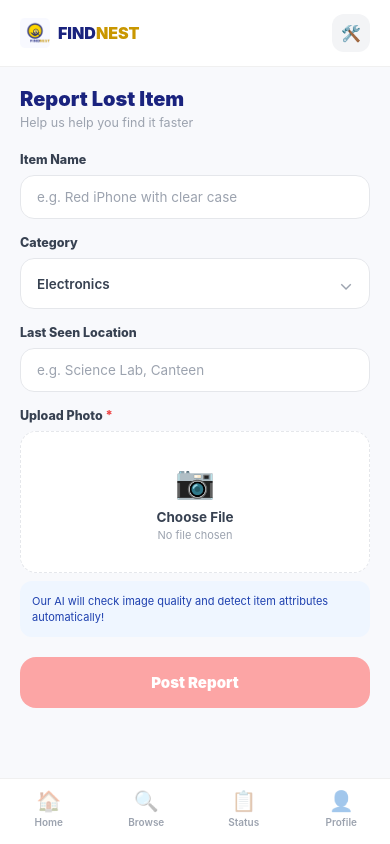
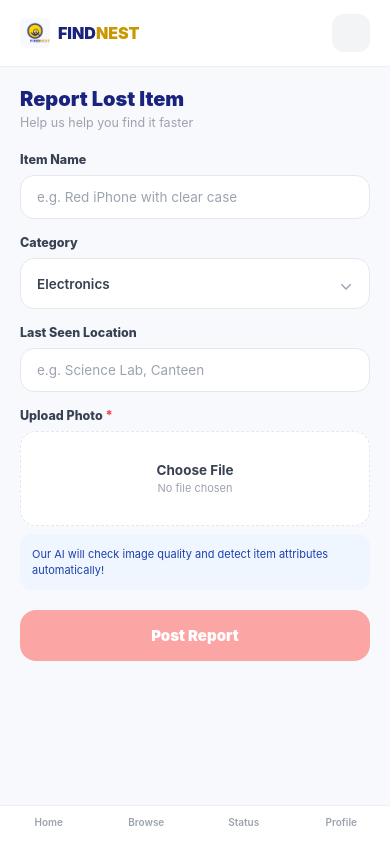
Before and after one commit to joshuabarot24-jpg/FindNest, a React Native app in the folder findnest-mobile/: screen /ReportLost in a window 390 px wide. Built offline with nearby package versions, Linux system fonts and the light colour scheme.

Commit message:
FrntEnd_MobileReportLost_Aug192026_Mobile - Connected to real Cloudinary upload and lost-items API, removed emojis

```diff
--- a/findnest-mobile/screens/ReportLostScreen.tsx
+++ b/findnest-mobile/screens/ReportLostScreen.tsx
@@ -11,6 +11,7 @@ import {
 } from "react-native";
 import { SafeAreaView } from "react-native-safe-area-context";
 import * as ImagePicker from "expo-image-picker";
+import api from "../lib/api";
 
 const categories = ["Electronics", "Personal Belongings", "ID/Cards", "Keys", "School Supplies", "Accessories", "Others"];
 
@@ -18,30 +19,73 @@ export default function ReportLostScreen({ navigation }: any) {
   const [itemName, setItemName] = useState("");
   const [category, setCategory] = useState("Electronics");
   const [location, setLocation] = useState("");
-  const [photo, setPhoto] = useState<string | null>(null);
+  const [photoPreview, setPhotoPreview] = useState<string | null>(null);
+  const [photoUrl, setPhotoUrl] = useState<string | null>(null);
+  const [uploading, setUploading] = useState(false);
   const [showCategoryPicker, setShowCategoryPicker] = useState(false);
   const [submitted, setSubmitted] = useState(false);
   const [photoError, setPhotoError] = useState(false);
+  const [submitLoading, setSubmitLoading] = useState(false);
+  const [submitError, setSubmitError] = useState("");
 
   const pickImage = async () => {
     const result = await ImagePicker.launchImageLibraryAsync({
       mediaTypes: ImagePicker.MediaTypeOptions.Images,
       quality: 0.7,
     });
-    if (!result.canceled) {
-      setPhoto(result.assets[0].uri);
-      setPhotoError(false);
+    if (result.canceled) return;
+
+    const uri = result.assets[0].uri;
+    setPhotoPreview(uri);
+    setPhotoError(false);
+    setPhotoUrl(null);
+    setUploading(true);
+
+    try {
+      const formData = new FormData();
+      formData.append("image", {
+        uri,
+        name: "photo.jpg",
+        type: "image/jpeg",
+      } as any);
+      formData.append("folder", "lost-items");
+
+      const res = await api.post("/upload/image", formData, {
+        headers: { "Content-Type": "multipart/form-data" },
+      });
+      setPhotoUrl(res.data.url);
+    } catch (err) {
+      console.error("Photo upload failed:", err);
+      setPhotoPreview(null);
+      setPhotoError(true);
+    } finally {
+      setUploading(false);
     }
   };
 
-  const handleSubmit = () => {
-    if (!itemName) return;
-    if (!photo) {
+  const handleSubmit = async () => {
+    if (!itemName.trim()) return;
+    if (!photoUrl) {
       setPhotoError(true);
       return;
     }
-    setPhotoError(false);
-    setSubmitted(true);
+
+    setSubmitError("");
+    setSubmitLoading(true);
+    try {
+      await api.post("/lost-items", {
+        item_name: itemName.trim(),
+        category: category,
+        location_lost: location.trim(),
+        date_lost: new Date().toISOString().split("T")[0],
+        photo_url: photoUrl,
+      });
+      setSubmitted(true);
+    } catch (err: any) {
+      setSubmitError(err.response?.data?.message || "Failed to submit report. Please try again.");
+    } finally {
+      setSubmitLoading(false);
+    }
   };
 
   return (
@@ -53,18 +97,13 @@ export default function ReportLostScreen({ navigation }: any) {
             FIND<Text style={styles.brandAccent}>NEST</Text>
           </Text>
         </View>
-        <TouchableOpacity style={styles.iconButton} onPress={() => navigation.navigate("Support")}>
-          <Text style={styles.iconText}>🛠️</Text>
-        </TouchableOpacity>
+        <TouchableOpacity style={styles.iconButton} onPress={() => navigation.navigate("Support")} />
       </View>
 
       <ScrollView contentContainerStyle={styles.scrollContent} showsVerticalScrollIndicator={false}>
 
         {submitted ? (
           <View style={styles.successCard}>
-            <View style={styles.successIconBox}>
-              <Text style={styles.successIcon}>✅</Text>
-            </View>
             <Text style={styles.successTitle}>Report Submitted!</Text>
             <Text style={styles.successMessage}>
               Our AI is now comparing your report against found items.
@@ -116,12 +155,17 @@ export default function ReportLostScreen({ navigation }: any) {
             <TouchableOpacity
               style={[styles.uploadBox, photoError && styles.uploadBoxError]}
               onPress={pickImage}
+              disabled={uploading}
             >
-              {photo ? (
-                <Image source={{ uri: photo }} style={styles.previewImage} />
+              {uploading ? (
+                <Text style={styles.uploadText}>Uploading to cloud...</Text>
+              ) : photoPreview ? (
+                <>
+                  <Image source={{ uri: photoPreview }} style={styles.previewImage} />
+                  {photoUrl && <Text style={styles.uploadedText}>Photo uploaded successfully</Text>}
+                </>
               ) : (
                 <>
-                  <Text style={styles.uploadIcon}>📷</Text>
                   <Text style={[styles.uploadText, photoError && styles.uploadTextError]}>
                     Choose File
                   </Text>
@@ -143,12 +187,14 @@ export default function ReportLostScreen({ navigation }: any) {
               </Text>
             </View>
 
+            {submitError ? <Text style={styles.errorText}>{submitError}</Text> : null}
+
             <TouchableOpacity
-              style={[styles.submitButton, !itemName && styles.submitButtonDisabled]}
+              style={[styles.submitButton, (!itemName.trim() || !photoUrl || submitLoading) && styles.submitButtonDisabled]}
               onPress={handleSubmit}
-              disabled={!itemName}
+              disabled={!itemName.trim() || !photoUrl || submitLoading}
             >
-              <Text style={styles.submitButtonText}>Post Report</Text>
+              <Text style={styles.submitButtonText}>{submitLoading ? "Submitting..." : "Post Report"}</Text>
             </TouchableOpacity>
           </>
         )}
@@ -192,19 +238,15 @@ export default function ReportLostScreen({ navigation }: any) {
 
       <View style={styles.bottomNav}>
         <TouchableOpacity style={styles.navItem} onPress={() => navigation.navigate("Home")}>
-          <Text style={styles.navIcon}>🏠</Text>
           <Text style={styles.navLabel}>Home</Text>
         </TouchableOpacity>
         <TouchableOpacity style={styles.navItem} onPress={() => navigation.navigate("Browse")}>
-          <Text style={styles.navIcon}>🔍</Text>
           <Text style={styles.navLabel}>Browse</Text>
         </TouchableOpacity>
         <TouchableOpacity style={styles.navItem} onPress={() => navigation.navigate("ClaimStatus")}>
-          <Text style={styles.navIcon}>📋</Text>
           <Text style={styles.navLabel}>Status</Text>
         </TouchableOpacity>
         <TouchableOpacity style={styles.navItem} onPress={() => navigation.navigate("Profile")}>
-          <Text style={styles.navIcon}>👤</Text>
           <Text style={styles.navLabel}>Profile</Text>
         </TouchableOpacity>
       </View>
@@ -215,10 +257,7 @@ export default function ReportLostScreen({ navigation }: any) {
 const NAVY = "#1a237e";
 
 const styles = StyleSheet.create({
-  container: {
-    flex: 1,
-    backgroundColor: "#f8f9fc",
-  },
+  container: { flex: 1, backgroundColor: "#f8f9fc" },
   topBar: {
     flexDirection: "row",
     justifyContent: "space-between",
@@ -229,59 +268,16 @@ const styles = StyleSheet.create({
     borderBottomWidth: 1,
     borderBottomColor: "#f0f0f0",
   },
-  topBarLeft: {
-    flexDirection: "row",
-    alignItems: "center",
-    gap: 8,
-  },
-  logoSmall: {
-    width: 30,
-    height: 30,
-    resizeMode: "contain",
-  },
-  brandText: {
-    fontSize: 16,
-    fontWeight: "900",
-    color: NAVY,
-  },
-  brandAccent: {
-    color: "#c99700",
-  },
-  iconButton: {
-    width: 38,
-    height: 38,
-    borderRadius: 12,
-    backgroundColor: "#f3f4f6",
-    justifyContent: "center",
-    alignItems: "center",
-  },
-  iconText: {
-    fontSize: 16,
-  },
-  scrollContent: {
-    padding: 20,
-    paddingBottom: 30,
-  },
-  pageTitle: {
-    fontSize: 20,
-    fontWeight: "900",
-    color: NAVY,
-    marginBottom: 4,
-  },
-  pageSubtitle: {
-    fontSize: 12.5,
-    color: "#9ca3af",
-    marginBottom: 22,
-  },
-  label: {
-    fontSize: 12.5,
-    fontWeight: "800",
-    color: "#374151",
-    marginBottom: 8,
-  },
-  requiredMark: {
-    color: "#ef4444",
-  },
+  topBarLeft: { flexDirection: "row", alignItems: "center", gap: 8 },
+  logoSmall: { width: 30, height: 30, resizeMode: "contain" },
+  brandText: { fontSize: 16, fontWeight: "900", color: NAVY },
+  brandAccent: { color: "#c99700" },
+  iconButton: { width: 38, height: 38, borderRadius: 12, backgroundColor: "#f3f4f6" },
+  scrollContent: { padding: 20, paddingBottom: 30 },
+  pageTitle: { fontSize: 20, fontWeight: "900", color: NAVY, marginBottom: 4 },
+  pageSubtitle: { fontSize: 12.5, color: "#9ca3af", marginBottom: 22 },
+  label: { fontSize: 12.5, fontWeight: "800", color: "#374151", marginBottom: 8 },
+  requiredMark: { color: "#ef4444" },
   input: {
     backgroundColor: "white",
     borderWidth: 1.5,
@@ -305,15 +301,8 @@ const styles = StyleSheet.create({
     paddingVertical: 14,
     marginBottom: 16,
   },
-  selectText: {
-    fontSize: 13.5,
-    color: "#374151",
-    fontWeight: "600",
-  },
-  selectArrow: {
-    fontSize: 18,
-    color: "#9ca3af",
-  },
+  selectText: { fontSize: 13.5, color: "#374151", fontWeight: "600" },
+  selectArrow: { fontSize: 18, color: "#9ca3af" },
   uploadBox: {
     backgroundColor: "white",
     borderWidth: 1.5,
@@ -324,121 +313,30 @@ const styles = StyleSheet.create({
     alignItems: "center",
     marginBottom: 8,
   },
-  uploadBoxError: {
-    borderColor: "#ef4444",
-    backgroundColor: "#fef2f2",
-  },
-  uploadIcon: {
-    fontSize: 32,
-    marginBottom: 8,
-  },
-  uploadText: {
-    fontSize: 13.5,
-    fontWeight: "700",
-    color: "#374151",
-  },
-  uploadTextError: {
-    color: "#ef4444",
-  },
-  uploadSubtext: {
-    fontSize: 11,
-    color: "#9ca3af",
-    marginTop: 3,
-  },
-  uploadSubtextError: {
-    color: "#f87171",
-  },
-  errorText: {
-    fontSize: 11.5,
-    fontWeight: "800",
-    color: "#ef4444",
-    marginBottom: 14,
-  },
-  previewImage: {
-    width: "100%",
-    height: 160,
-    borderRadius: 12,
-    resizeMode: "cover",
-  },
+  uploadBoxError: { borderColor: "#ef4444", backgroundColor: "#fef2f2" },
+  uploadText: { fontSize: 13.5, fontWeight: "700", color: "#374151" },
+  uploadTextError: { color: "#ef4444" },
+  uploadedText: { fontSize: 11, fontWeight: "700", color: "#22c55e", marginTop: 8 },
+  uploadSubtext: { fontSize: 11, color: "#9ca3af", marginTop: 3 },
+  uploadSubtextError: { color: "#f87171" },
+  errorText: { fontSize: 11.5, fontWeight: "800", color: "#ef4444", marginBottom: 14 },
+  previewImage: { width: "100%", height: 160, borderRadius: 12, resizeMode: "cover" },
   aiNote: {
-    flexDirection: "row",
     backgroundColor: "#eff6ff",
     borderRadius: 12,
     padding: 12,
-    gap: 8,
-    marginBottom: 20,
-    alignItems: "center",
-  },
-  aiNoteIcon: {
-    fontSize: 16,
-  },
-  aiNoteText: {
-    flex: 1,
-    fontSize: 11,
-    color: "#1e40af",
-    lineHeight: 16,
-  },
-  submitButton: {
-    backgroundColor: "#ef4444",
-    borderRadius: 16,
-    paddingVertical: 16,
-    alignItems: "center",
-  },
-  submitButtonDisabled: {
-    backgroundColor: "#fca5a5",
-  },
-  submitButtonText: {
-    color: "white",
-    fontWeight: "900",
-    fontSize: 15,
-  },
-  successCard: {
-    backgroundColor: "white",
-    borderRadius: 20,
-    padding: 32,
-    alignItems: "center",
-    marginTop: 60,
-  },
-  successIconBox: {
-    width: 70,
-    height: 70,
-    borderRadius: 20,
-    backgroundColor: "#ecfdf5",
-    justifyContent: "center",
-    alignItems: "center",
-    marginBottom: 16,
-  },
-  successIcon: {
-    fontSize: 30,
-  },
-  successTitle: {
-    fontSize: 18,
-    fontWeight: "900",
-    color: NAVY,
-    marginBottom: 6,
-  },
-  successMessage: {
-    fontSize: 13,
-    color: "#9ca3af",
-    textAlign: "center",
     marginBottom: 20,
   },
-  successButton: {
-    backgroundColor: NAVY,
-    borderRadius: 14,
-    paddingVertical: 14,
-    paddingHorizontal: 24,
-  },
-  successButtonText: {
-    color: "white",
-    fontWeight: "800",
-    fontSize: 13,
-  },
-  modalOverlay: {
-    flex: 1,
-    backgroundColor: "rgba(13,19,63,0.6)",
-    justifyContent: "flex-end",
-  },
+  aiNoteText: { fontSize: 11, color: "#1e40af", lineHeight: 16 },
+  submitButton: { backgroundColor: "#ef4444", borderRadius: 16, paddingVertical: 16, alignItems: "center" },
+  submitButtonDisabled: { backgroundColor: "#fca5a5" },
+  submitButtonText: { color: "white", fontWeight: "900", fontSize: 15 },
+  successCard: { backgroundColor: "white", borderRadius: 20, padding: 32, alignItems: "center", marginTop: 60 },
+  successTitle: { fontSize: 18, fontWeight: "900", color: NAVY, marginBottom: 6 },
+  successMessage: { fontSize: 13, color: "#9ca3af", textAlign: "center", marginBottom: 20 },
+  successButton: { backgroundColor: NAVY, borderRadius: 14, paddingVertical: 14, paddingHorizontal: 24 },
+  successButtonText: { color: "white", fontWeight: "800", fontSize: 13 },
+  modalOverlay: { flex: 1, backgroundColor: "rgba(13,19,63,0.6)", justifyContent: "flex-end" },
   modalCard: {
     backgroundColor: "white",
     borderTopLeftRadius: 28,
@@ -447,21 +345,8 @@ const styles = StyleSheet.create({
     paddingBottom: 36,
     maxHeight: "70%",
   },
-  modalHandle: {
-    width: 40,
-    height: 4,
-    borderRadius: 2,
-    backgroundColor: "#e5e7eb",
-    alignSelf: "center",
-    marginBottom: 16,
-  },
-  modalTitle: {
-    fontSize: 16,
-    fontWeight: "900",
-    color: NAVY,
-    textAlign: "center",
-    marginBottom: 16,
-  },
+  modalHandle: { width: 40, height: 4, borderRadius: 2, backgroundColor: "#e5e7eb", alignSelf: "center", marginBottom: 16 },
+  modalTitle: { fontSize: 16, fontWeight: "900", color: NAVY, textAlign: "center", marginBottom: 16 },
   categoryOption: {
     flexDirection: "row",
     justifyContent: "space-between",
@@ -470,20 +355,9 @@ const styles = StyleSheet.create({
     borderBottomWidth: 1,
     borderBottomColor: "#f3f4f6",
   },
-  categoryOptionText: {
-    fontSize: 14,
-    color: "#374151",
-    fontWeight: "600",
-  },
-  categoryOptionTextActive: {
-    color: NAVY,
-    fontWeight: "800",
-  },
-  checkMark: {
-    fontSize: 16,
-    color: NAVY,
-    fontWeight: "900",
-  },
+  categoryOptionText: { fontSize: 14, color: "#374151", fontWeight: "600" },
+  categoryOptionTextActive: { color: NAVY, fontWeight: "800" },
+  checkMark: { fontSize: 16, color: NAVY, fontWeight: "900" },
   bottomNav: {
     flexDirection: "row",
     backgroundColor: "white",
@@ -492,18 +366,6 @@ const styles = StyleSheet.create({
     paddingVertical: 10,
     paddingBottom: 16,
   },
-  navItem: {
-    flex: 1,
-    alignItems: "center",
-  },
-  navIcon: {
-    fontSize: 20,
-    marginBottom: 3,
-    opacity: 0.4,
-  },
-  navLabel: {
-    fontSize: 10,
-    color: "#9ca3af",
-    fontWeight: "600",
-  },
+  navItem: { flex: 1, alignItems: "center" },
+  navLabel: { fontSize: 10, color: "#9ca3af", fontWeight: "600" },
 });
```
